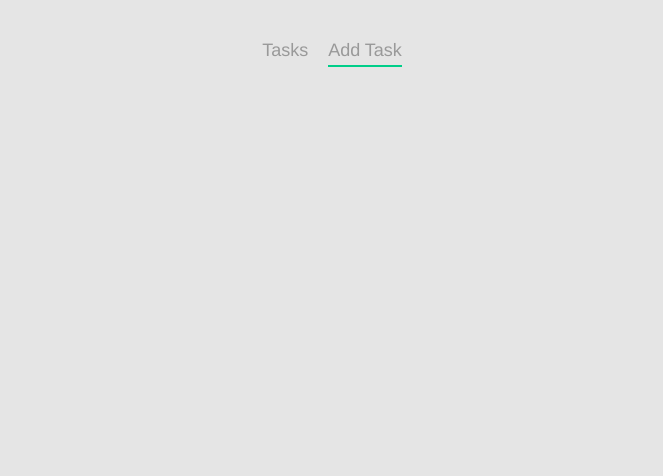
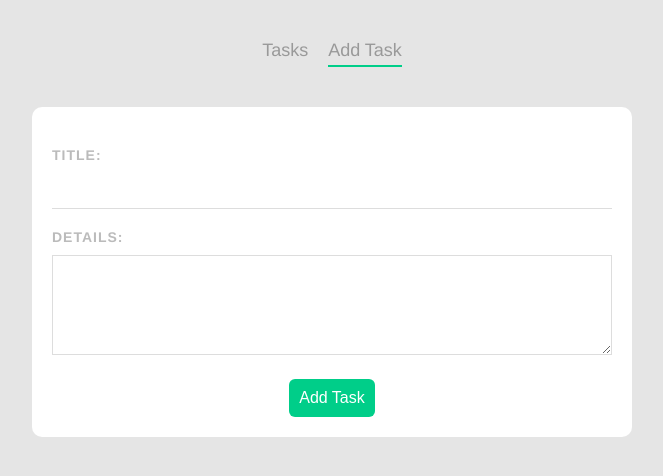
Before and after one commit to TWoolff/Kanban, a Vue app: page /add in a window 1280 px wide. Shown: the top 476 px of the page, without its empty margins (308-971 px from the left). Built offline with nearby package versions, Linux system fonts and the light colour scheme.

Commit message:
Add + Delete task

```diff
--- a/data/db.json
+++ b/data/db.json
@@ -5,24 +5,6 @@
       "title": "Sæt Gardiner op",
       "details": "De skal bores op i loftet! ",
       "state": "todo"
-    },
-    {
-      "id": 2,
-      "title": "Bliv Rask",
-      "details": "Få nok søvn, det hjælper.",
-      "state": "todo"
-    },
-    {
-      "id": 3,
-      "title": "Lav det lort",
-      "details": "Jojow",
-      "state": "doing"
-    },
-    {
-      "id": 4,
-      "title": "Spis mad",
-      "details": "½ jop",
-      "state": "done"
     }
   ]
 }
--- a/src/components/Task.vue
+++ b/src/components/Task.vue
@@ -16,10 +16,13 @@ props: ['task'],
      showDetails: false,
      uri: 'http://localhost:3000/tasks/' + this.task.id
    }
- }
+ },
+  methods: {
+   deleteTask() {
+     fetch(this.uri, { method: 'DELETE' })
+      .then(() => this.$emit('delete', this.task.id))
+      .catch(err => console.log(err.message))
+   }
+  }
 }
 </script>
-
-<style>
-
-</style>
--- a/src/views/AddTask.vue
+++ b/src/views/AddTask.vue
@@ -1,15 +1,78 @@
 <template>
-  <section class="addtask">
-
-  </section>
+  <form @submit.prevent="handleSubmit">
+    <label>Title:</label>
+    <input type="text" v-model="title" required>
+    <label>Details:</label>
+    <textarea v-model="details" required></textarea>
+    <button>Add Task</button>
+  </form>
 </template>
 
 <script>
 export default {
+  data () {
+    return {
+      title: '',
+      details: ''
+    }
+  },
+  methods: {
+    handleSubmit () {
+      let task = {
+        title: this.title,
+        details: this.details,
+        complete: false,
+      }
 
+      fetch('http://localhost:3000/tasks/', {
+        method: 'POST',
+        headers: { 'Content-Type': 'application/json' },
+        body: JSON.stringify(task)
+      }).then(() => {
+        this.$router.push('/')
+      }).catch(err => console.log(err.message))
+    }
+  }
 }
 </script>
 
 <style>
-
+  form {
+    background: white;
+    padding: 20px;
+    border-radius: 10px;
+  }
+  label {
+    display: block;
+    color: #bbb;
+    text-transform: uppercase;
+    font-size: 14px;
+    font-weight: bold;
+    letter-spacing: 1px;
+    margin: 20px 0 10px 0;
+  }
+  input {
+    padding: 10px;
+    border: 0;
+    border-bottom: 1px solid #ddd;
+    width: 100%;
+    box-sizing: border-box;
+  }
+  textarea {
+    border: 1px solid #ddd;
+    padding: 10px;
+    width: 100%;
+    box-sizing: border-box;
+    height: 100px;
+  }
+  form button {
+    display: block;
+    margin: 20px auto 0;
+    background: #00ce89;
+    color: white;
+    padding: 10px;
+    border: 0;
+    border-radius: 6px;
+    font-size: 16px;
+  }
 </style>
--- a/src/views/Home.vue
+++ b/src/views/Home.vue
@@ -1,8 +1,8 @@
 <template>
   <div class="home">
     <div v-if="tasks.length">
-      <div v-for="task in tasks" :key="task.id">
-        <Task :task="task" />
+      <div v-for="task in filteredTasks" :key="task.id">
+        <Task :task="task" @delete="handleDelete"/>
       </div>
     </div>
     <div v-else>
@@ -27,6 +27,24 @@ export default {
       .then(res => res.json())
       .then(data => this.tasks = data)
       .catch(err => console.log(err.message))
+  },
+  methods: {
+    handleDelete(id) {
+      this.tasks = this.task.filter((task) => {
+        return task.id !== id
+      })
+    }
+  },
+  computed: {
+    filteredTasks () {
+      if (this.current === 'completed') {
+        return this.tasks.filter(task => task.complete)
+      }
+      if (this.current === 'ongoing') {
+        return this.tasks.filter(task => !task.complete)
+      }
+      return this.tasks
+    }
   }
 }
 </script>
```
